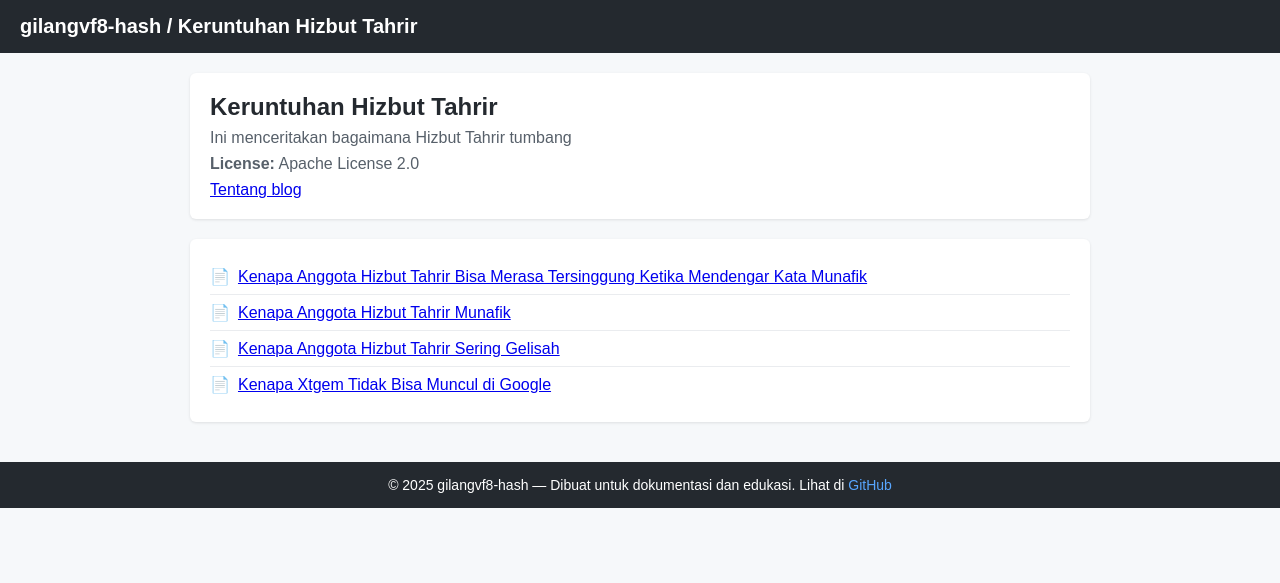
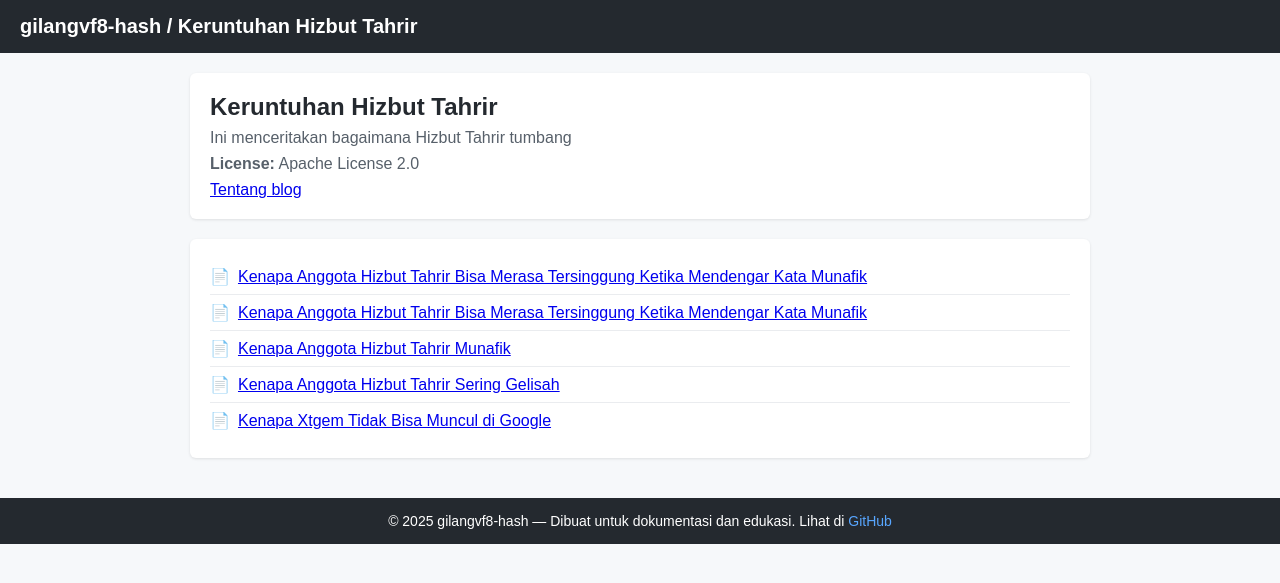
Before and after one commit to gilangvf8-hash/gilangvf8-hash.github.io, a Jekyll site: the page index.html, which Jekyll copies as it is, in a window 1280 px wide. Shown: the top 583 px of the page. Built offline with Jekyll 4.4.1, drawn with Linux system fonts in a browser that asks for light colours.

Commit message:
Update index.html

```diff
--- a/index.html
+++ b/index.html
@@ -130,6 +130,9 @@
 
     <div class="file-list">
       <div class="file">
+        📄 <span><a href="https://gilangvf8-hash.github.io/2025/09/16/post5.html">Kenapa Anggota Hizbut Tahrir Bisa Merasa Tersinggung Ketika Mendengar Kata Munafik</a></span>
+      </div>
+      <div class="file">
         📄 <span><a href="https://gilangvf8-hash.github.io/post/post4.html">Kenapa Anggota Hizbut Tahrir Bisa Merasa Tersinggung Ketika Mendengar Kata Munafik</a></span>
       </div>
       <div class="file">
```
